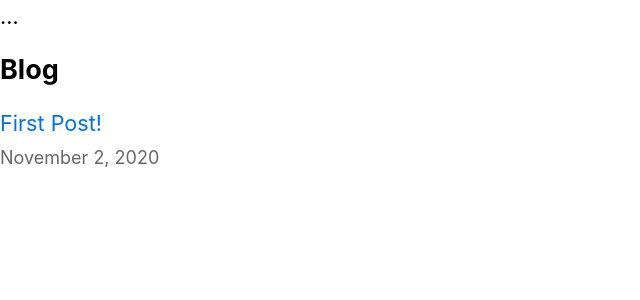
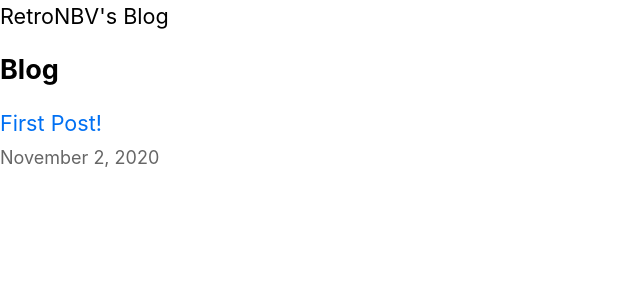
Before and after one commit to YOYITsM3M8/next.js-site, a Next.js app: page / in a window 1280 px wide. Shown: the top 300 px of the page, without its empty margins (0-640 px from the left). Built offline with nearby package versions, Linux system fonts and the light colour scheme.

Commit message:
Update index.js

```diff
--- a/pages/index.js
+++ b/pages/index.js
@@ -17,8 +17,8 @@ export async function getStaticProps() {
 export default function Home({ allPostsData }) {
   return (
     <Layout home>
-      <Head>…</Head>
-      <section className={utilStyles.headingMd}>…</section>
+      <Head><title>RetroNBV's Blog</title></Head>
+      <section className={utilStyles.headingMd}>RetroNBV's Blog</section>
       <section className={`${utilStyles.headingMd} ${utilStyles.padding1px}`}>
         <h2 className={utilStyles.headingLg}>Blog</h2>
         <ul className={utilStyles.list}>
```
